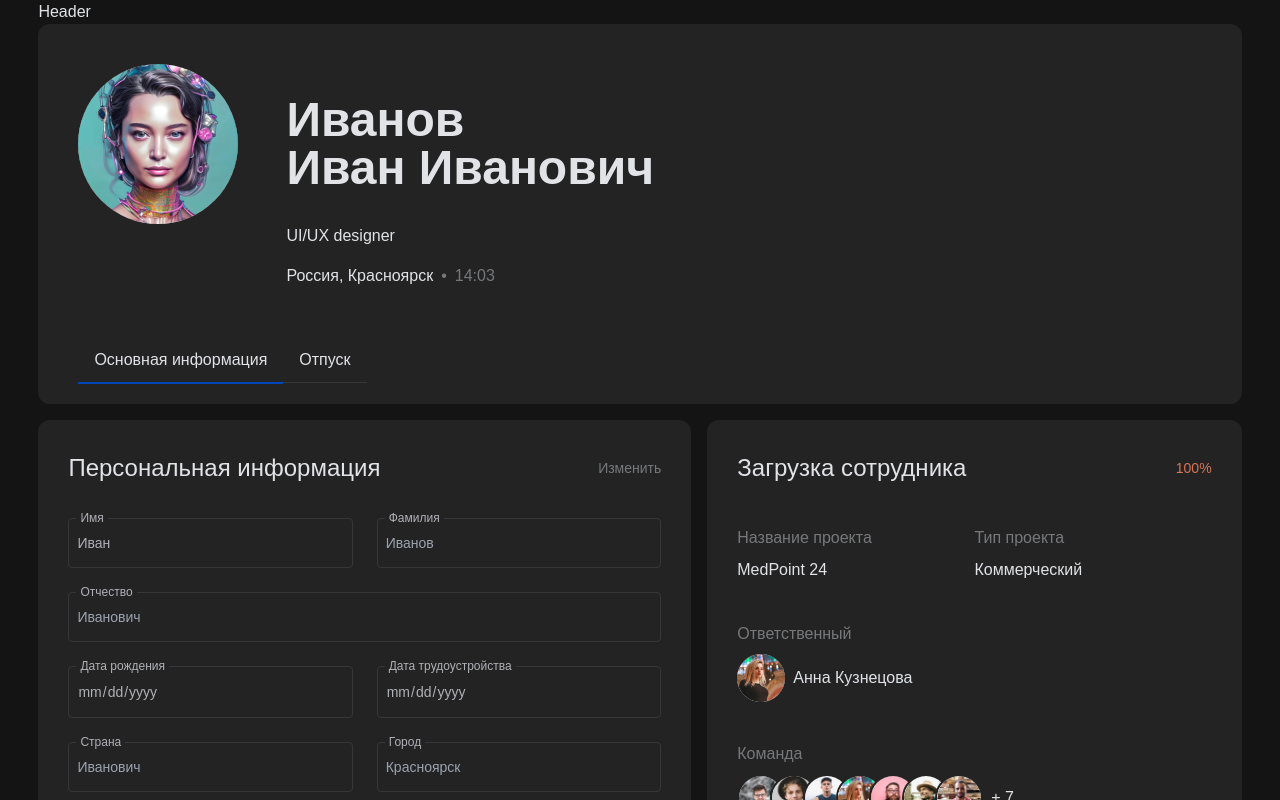
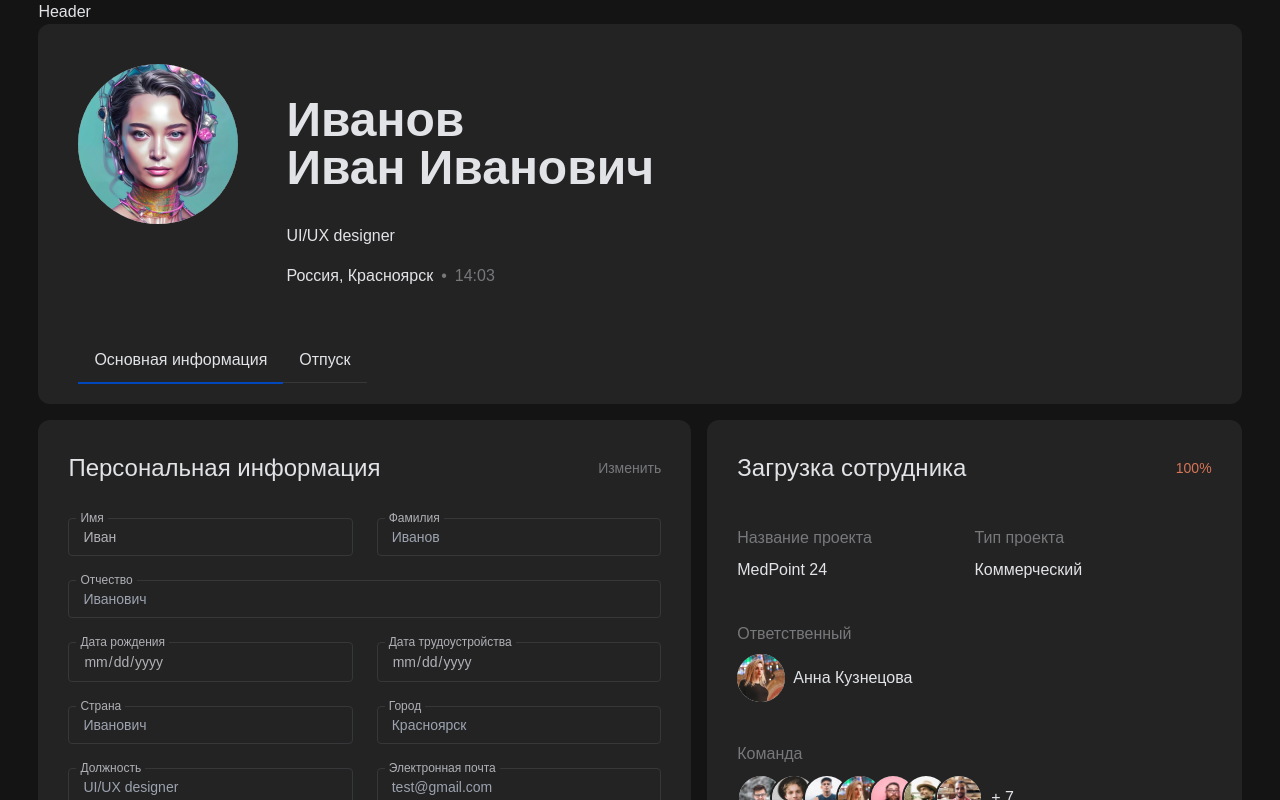
Before and after one commit to reinaka/hometask-aspirity, a Next.js app: page / in a window 1280 px wide. Shown: the top 800 px of the page. Built offline with nearby package versions, Linux system fonts and the light colour scheme.

Commit message:
added personalInfo form and modal

```diff
--- a/app/components/PersonalInfo.tsx
+++ /dev/null
@@ -1,33 +0,0 @@
-'use client';
-
-import { InfoBlock } from './InfoBlock';
-import { Formik } from 'formik';
-import { FormContent } from './personal-data/FormContent';
-
-export type PersonalInfoPropsT = {
-    className?: string
-}
-
-const initialValues = {
-    firstName: 'Иван',
-    lastName: 'Иванов'
-};
-
-export const PersonalInfo = ( { className } : PersonalInfoPropsT) => {
-    return (
-        <InfoBlock className={`p-[30px] lg:max-w-[820px] lg:w-[55%] ${className || ''}`}>
-            <div className="flex flex-row justify-between mb-8">
-                <h2 className="blockTitle">Персональная информация</h2>
-                <button className="text-txt-tertiary text-[14px] hover:text-accent">Изменить</button>
-            </div>
-            <Formik
-                initialValues={initialValues}
-                onSubmit={() => console.log('submit: ')}
-            >
-            {({ values }) => (
-                <FormContent disabled={true} />
-            )}
-            </Formik>
-        </InfoBlock>
-    )
-}
--- a/app/components/modals/Modal.tsx
+++ b/app/components/modals/Modal.tsx
@@ -63,15 +63,15 @@ const DialogContent = React.forwardRef<
         <DialogPrimitive.Content
             ref={ref}
             className={cn(
-                "fixed left-[50%] top-[50%] z-50 grid translate-x-[-50%] translate-y-[-50%] gap-4 bg-background-secondary p-8 shadow-lg duration-200 data-[state=open]:animate-in data-[state=closed]:animate-out data-[state=closed]:fade-out-0 data-[state=open]:fade-in-0 data-[state=closed]:zoom-out-95 data-[state=open]:zoom-in-95 data-[state=closed]:slide-out-to-left-1/2 data-[state=closed]:slide-out-to-top-[48%] data-[state=open]:slide-in-from-left-1/2 data-[state=open]:slide-in-from-top-[48%] rounded-xl",
+                "fixed left-[50%] top-[50%] z-50 grid translate-x-[-50%] translate-y-[-50%] gap-4 bg-background-secondary p-4 sm:p-8 shadow-lg duration-200 data-[state=open]:animate-in data-[state=closed]:animate-out data-[state=closed]:fade-out-0 data-[state=open]:fade-in-0 data-[state=closed]:zoom-out-95 data-[state=open]:zoom-in-95 data-[state=closed]:slide-out-to-left-1/2 data-[state=closed]:slide-out-to-top-[48%] data-[state=open]:slide-in-from-left-1/2 data-[state=open]:slide-in-from-top-[48%] rounded-xl",
                 className
             )}
             {...props}
             >
-            <div className="flex flex-row items-center mb-8 w-full justify-between">
+            <div className="flex flex-row items-center mb-4 sm:mb-8 w-full justify-between">
                 <DialogHeader>
                     <DialogTitle>
-                        <p className="text-[34px] items-center justify-between w-full leading-9">{props.title}</p>
+                        <p className="text-base sm:text-[34px] items-center justify-between w-full leading-6 sm:leading-9">{props.title}</p>
                     </DialogTitle>
                 </DialogHeader>
                 <DialogPrimitive.Close className="w-6 h-6 flex justify-center items-center">
--- a/app/components/personal-data/FormContent.tsx
+++ b/app/components/personal-data/FormContent.tsx
@@ -1,5 +1,6 @@
 import { FormField } from './FormField';
 import { Form } from 'formik';
+import { Button } from '../Button';
 
 export type FormContentPropsT = {
     disabled: boolean
@@ -7,7 +8,8 @@ export type FormContentPropsT = {
 
 export const FormContent = ({ disabled } : FormContentPropsT) => {
     return (
-        <Form className="flex flex-wrap justify-between gap-y-6">
+        <Form className="flex flex-col gap-6 sm:gap-10">
+            <div className="flex flex-wrap justify-between gap-y-4 sm:gap-y-6">
                 <FormField
                     labelText="Имя"
                     name="firstName"
@@ -71,6 +73,8 @@ export const FormContent = ({ disabled } : FormContentPropsT) => {
                     placeholder="test@gmail.com"
                     disabled={disabled}
                 />
+            </div>
+            {!disabled && <Button text="Сохранить"/>}
         </Form>
     )
 }
--- a/app/components/personal-data/FormField.tsx
+++ b/app/components/personal-data/FormField.tsx
@@ -18,7 +18,7 @@ export const FormField = ({ labelText, type, placeholder, name, disabled, fullSi
                 <span>{labelText}</span>
             </label>
             <Field type={type} name={name} placeholder={placeholder} disabled={disabled || false}
-                className="bg-background-secondary px-2 py-[14px] border border-border-primary rounded w-full text-sm"
+                className="bg-background-secondary py-2 px-[14px] border border-border-primary rounded w-full text-sm"
             />
         </div>
     )
--- /dev/null
+++ b/app/components/personal-data/PersonalInfo.tsx
@@ -0,0 +1,52 @@
+'use client';
+
+import { InfoBlock } from '../InfoBlock';
+import { Formik } from 'formik';
+import { FormContent } from './FormContent';
+import {
+    Dialog,
+    DialogContent,
+    DialogTrigger,
+} from '../modals/Modal';
+
+export type PersonalInfoPropsT = {
+    className?: string
+}
+
+const initialValues = {
+    firstName: 'Иван',
+    lastName: 'Иванов'
+};
+
+export const PersonalInfo = ( { className } : PersonalInfoPropsT) => {
+    return (
+        <InfoBlock className={`p-[30px] lg:max-w-[820px] lg:w-[55%] ${className || ''}`}>
+            <Dialog>
+                <div className="flex flex-row justify-between mb-8">
+                    <h2 className="blockTitle">Персональная информация</h2>
+                    <DialogTrigger>
+                        <div className="text-txt-tertiary text-[14px] hover:text-accent">Изменить</div>
+                    </DialogTrigger>
+                </div>
+                <DialogContent title="Персональная информация" className="w-[90%] md:w-[824px] max-h-[700px]">
+                <Formik
+                    initialValues={initialValues}
+                    onSubmit={() => alert('submit: ')}
+                >
+                    {({ values }) => (
+                        <FormContent disabled={false} />
+                    )}
+                </Formik>
+                </DialogContent>
+            </Dialog>
+            <Formik
+                initialValues={initialValues}
+                onSubmit={() => console.log('form submit')}
+            >
+            {({ values }) => (
+                <FormContent disabled={true} />
+            )}
+            </Formik>
+        </InfoBlock>
+    )
+}
--- a/app/page.tsx
+++ b/app/page.tsx
@@ -6,7 +6,7 @@ import {
   TabsList,
   TabsTrigger,
 } from './components/Tabs';
-import { PersonalInfo } from './components/PersonalInfo';
+import { PersonalInfo } from './components/personal-data/PersonalInfo';
 import { EmployeeData } from './components/employee-data/EmployeeData';
 
 export default function Home() {
```
Lines whose indentation alone changed are shown as unchanged.
